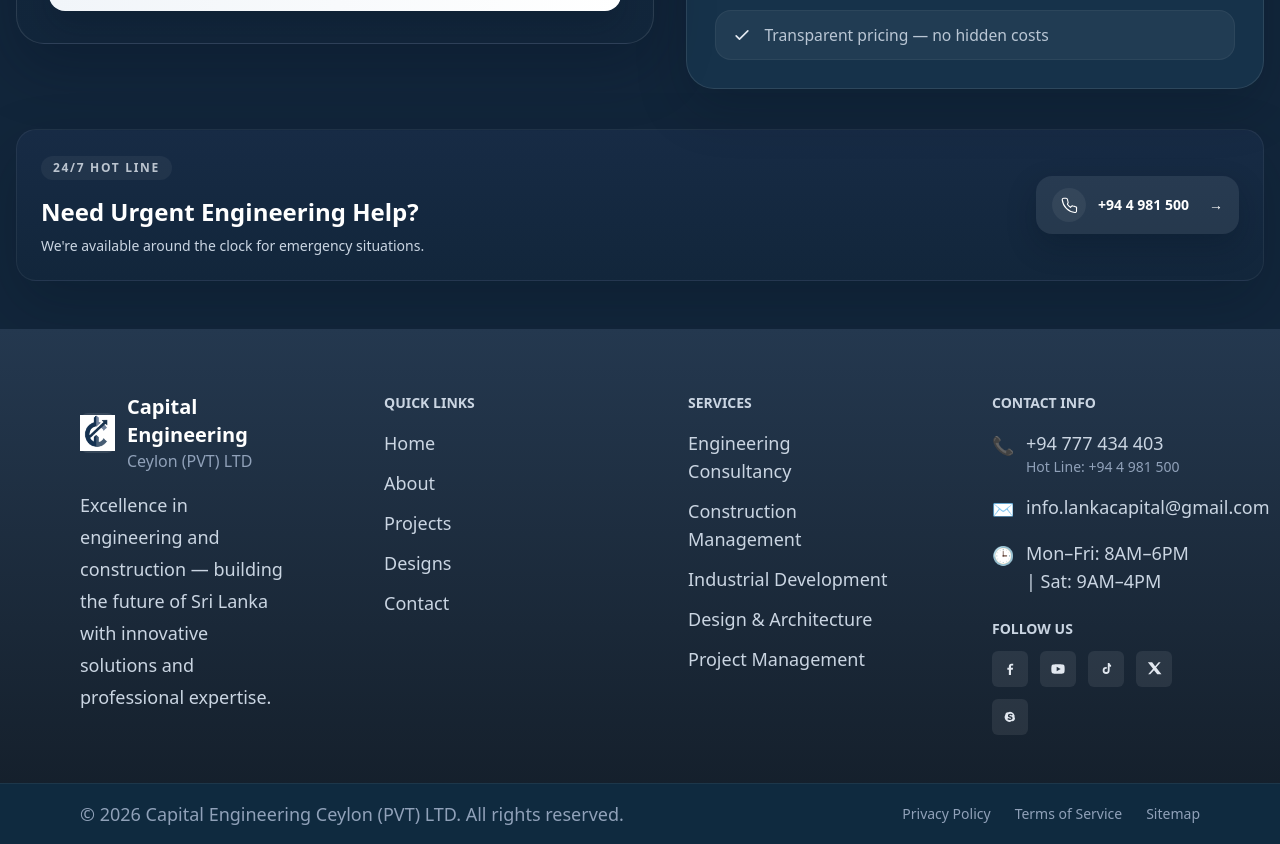
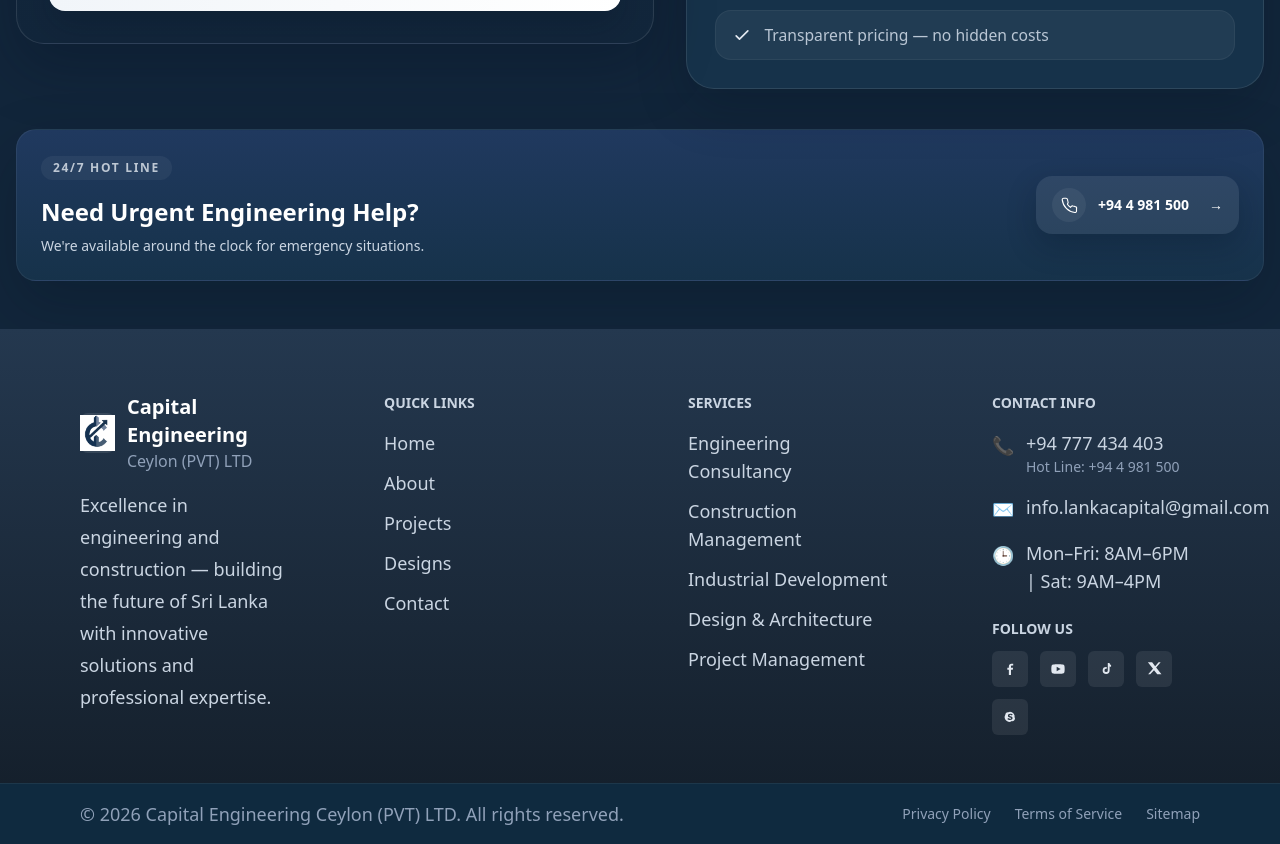
Before and after one commit to Tharaka-Maheshwara/capital-engineering-frontend, a Next.js app: page /contact in a window 1280 px wide. Shown: the part 1580-2424 px from the top of the page. Built offline with nearby package versions, Linux system fonts and the light colour scheme.

Commit message:
contact page footer

```diff
--- a/src/components/common/urgent-cta.tsx
+++ b/src/components/common/urgent-cta.tsx
@@ -18,7 +18,7 @@
 export default function UrgentCta() {
   return (
     <section className="mx-auto w-full max-w-7xl">
-      <div className="overflow-hidden rounded-[20px] border border-white/6 bg-[linear-gradient(180deg,#172b45_0%,#12263b_100%)] p-6 shadow-[0_24px_60px_rgba(3,15,31,0.24)]">
+      <div className="overflow-hidden rounded-[20px] border border-white/6 bg-[linear-gradient(180deg,#20395f_0%,#16324a_100%)] p-6 shadow-[0_24px_60px_rgba(3,15,31,0.24)]">
         <div className="flex flex-col gap-3 md:flex-row md:items-center md:justify-between">
           <div className="max-w-3xl">
             <span className="inline-flex rounded-full bg-white/5 px-3 py-1 text-xs font-semibold uppercase tracking-[0.14em] text-slate-200/80">
```
